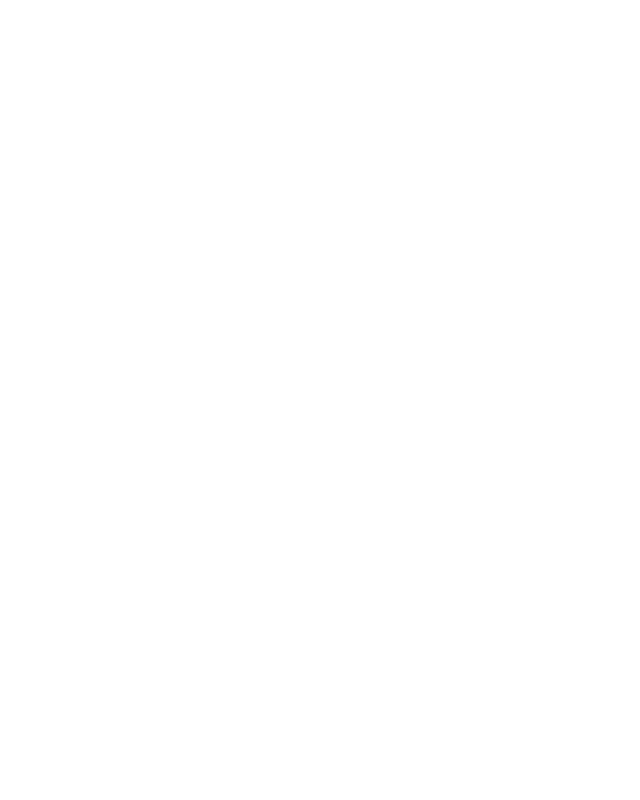
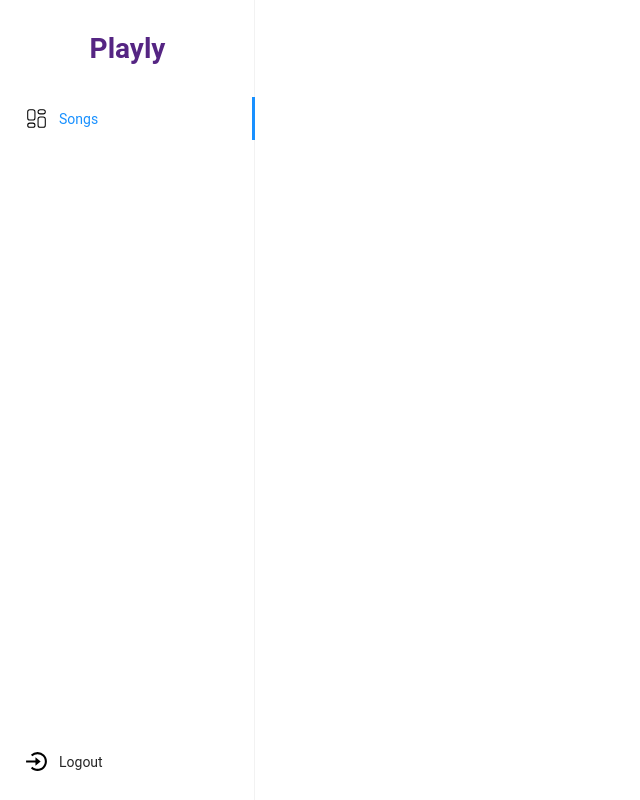
Before and after one commit to abhishekbadole12/PlayLy, a React (Vite) app: page /dashboard in a window 1280 px wide. Before the commit this address had no page. Shown: the whole page, without its empty margins (0-640 px from the left). Built offline with nearby package versions, Linux system fonts and the light colour scheme.

Commit message:
UI: Dashboard Aside UI created

```diff
--- a/src/App.jsx
+++ b/src/App.jsx
@@ -2,6 +2,7 @@
 import { BrowserRouter as Router, Route, Routes } from 'react-router-dom'
 import SignIn from './pages/Auth/SignIn'
 import SignUp from './pages/Auth/Signup'
+import Dashboard from './pages/Dashboard/Dashboard'
 
 export default function App() {
 
@@ -11,6 +12,7 @@
         <Routes>
           <Route path='/signin' element={<SignIn />} />
           <Route path='/signup' element={<SignUp />} />
+          <Route path='/dashboard' element={<Dashboard />} />
         </Routes>
       </Router>
     </div>
--- /dev/null
+++ b/src/components/SideMenu/SideMenu.jsx
@@ -0,0 +1,24 @@
+import styles from "./SideMenu.module.css"
+import { CiGrid42 } from "react-icons/ci";
+import { BiLogInCircle } from "react-icons/bi";
+
+export default function SideMenu() {
+    return (
+        <div className={styles.sideMenu}>
+            <h2>Playly</h2>
+
+            <ul>
+                <li>
+                    <CiGrid42 size={25} />
+                    <p>Songs</p>
+                </li>
+
+                <li className={styles.logout}>
+                    <BiLogInCircle size={25} />
+                    <p>Logout</p>
+                </li>
+            </ul>
+
+        </div>
+    )
+}
--- /dev/null
+++ b/src/components/SideMenu/SideMenu.module.css
@@ -0,0 +1,49 @@
+.sideMenu {
+    min-width: 255px;
+    height: 100vh;
+    box-shadow: -1px 0px 0px 0px rgba(0, 0, 0, 0.05) inset;
+}
+
+.sideMenu h2 {
+    color: var(--primary-color);
+    text-align: center;
+    font-size: 1.75rem;
+    font-weight: 700;
+    margin: 2rem 0;
+}
+
+.sideMenu ul {
+    list-style: none;
+}
+
+.sideMenu li {
+    display: flex;
+    align-items: center;
+    border-right: 3px solid #1890FF;
+    gap: 10px;
+    padding: 9px 24px;
+}
+
+.sideMenu li p {
+    color: #1890FF;
+    font-size: 14px;
+    font-weight: 400;
+}
+
+/* footer */
+.sideMenu .logout {
+    min-width: 254px;
+    border: none;
+    bottom: 1rem;
+    position: fixed;
+    border-top: 1px solid transparent;
+    border-bottom: 1px solid transparent;
+}
+
+.sideMenu .logout:hover {
+    border-bottom: 1px solid #ABABAB;
+}
+
+.sideMenu .logout p {
+    color: rgba(0, 0, 0, 0.85);
+}
--- /dev/null
+++ b/src/pages/Dashboard/Dashboard.jsx
@@ -0,0 +1,12 @@
+import styles from "./Dashboard.module.css"
+import SideMenu from "../../components/SideMenu/SideMenu";
+
+export default function Dashboard() {
+
+    return (
+        <div className={styles.Dashboard}>
+
+            <SideMenu />
+
+        </div >)
+}
--- /dev/null
+++ b/src/pages/Dashboard/Dashboard.module.css
@@ -0,0 +1,13 @@
+.Dashboard {
+    display: flex;
+    width: 100%;
+    height: 100%;
+}
+
+section {
+    width: 100%;
+    padding-left: 29px;
+    padding-right: 33px;
+}
+
+/* -----------------  Table start here -----------------------*/
```
